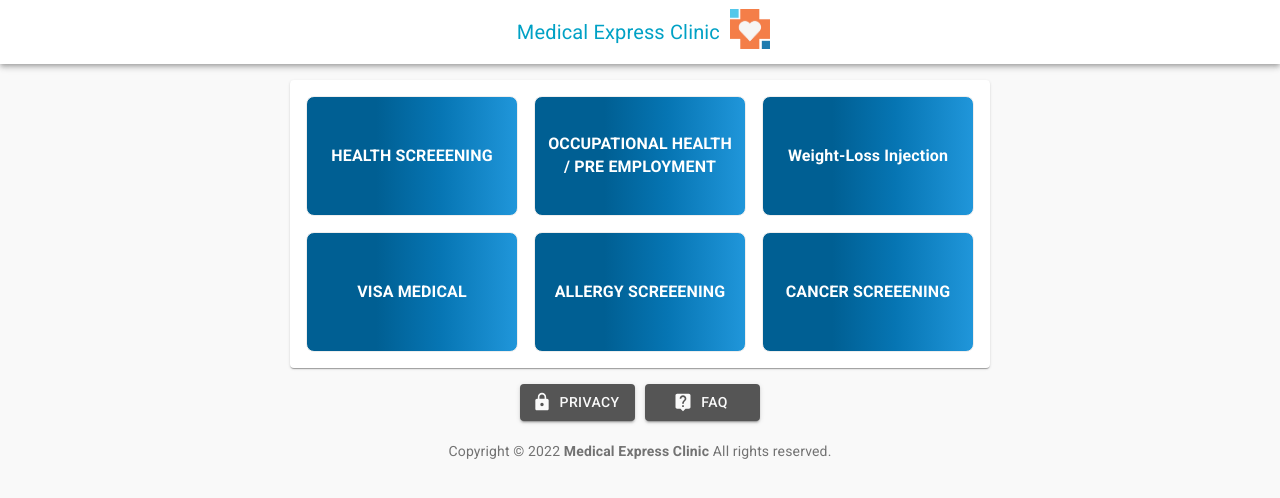
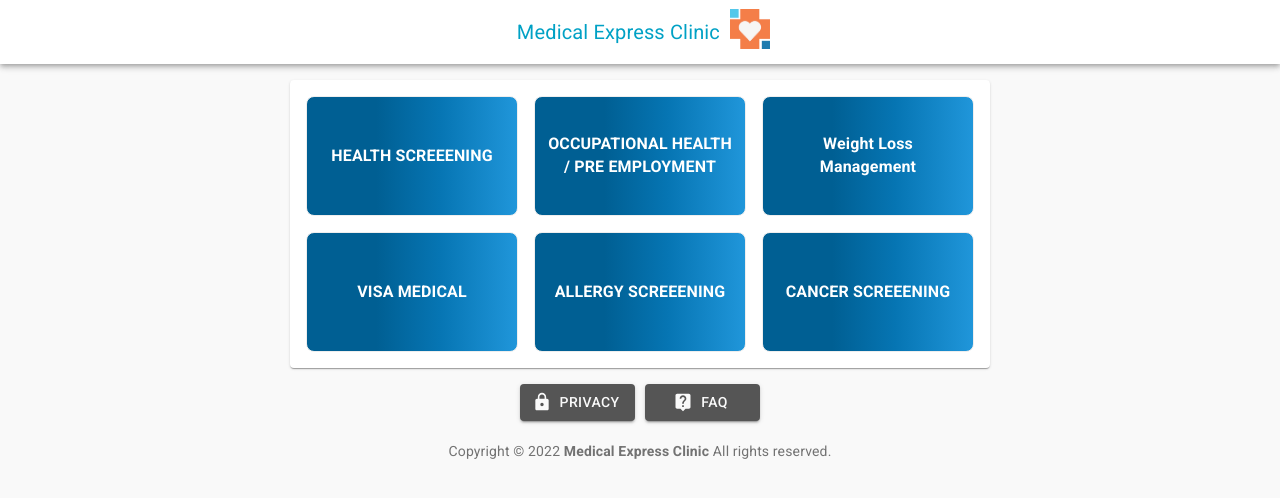
Before and after one commit to mjabdi/screening-booking-ui, a React (Create React App) app: page / in a window 1280 px wide. Shown: the top 498 px of the page. Built offline with nearby package versions, Linux system fonts and the light colour scheme.

Commit message:
Weight Loss Management

```diff
--- a/src/ScreeningPackageLoader.js
+++ b/src/ScreeningPackageLoader.js
@@ -57,7 +57,7 @@ const packages_health_men_under40 = [
     { key: "health", text: "HEALTH SCREEENING" },
     { key: "occupational", text: "OCCUPATIONAL HEALTH / PRE EMPLOYMENT" },
     // { key: "travel", text: "TRAVEL HEALTH & VACCINATION" },
-    { key: "weight_loss", text: "Weight-Loss Injection" },
+    { key: "weight_loss", text: "Weight Loss Management" },
     { key: "visa", text: "VISA MEDICAL" },
     { key: "allergy", text: "ALLERGY SCREEENING" },
     { key: "cancer", text: "CANCER SCREEENING" },
```
